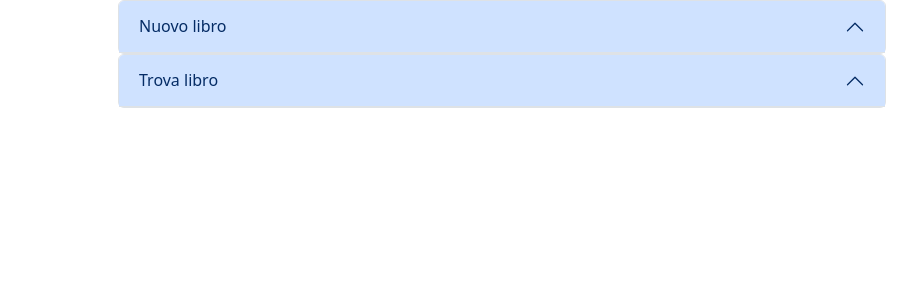
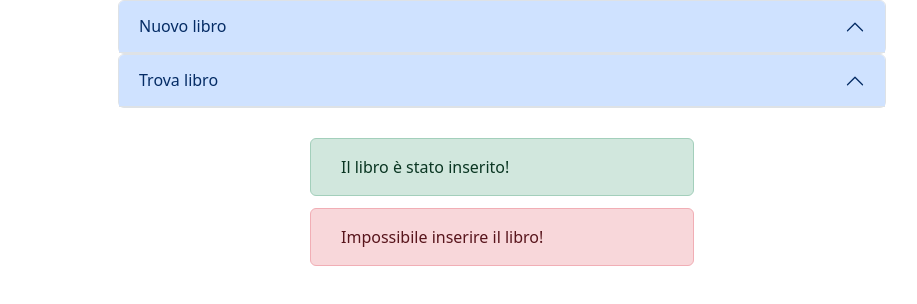
Before and after one commit to Kalo9603/SSW, an Angular app: page / in a window 1280 px wide. Shown: the part 242-546 px from the top of the page, without its empty margins (138-1055 px from the left). Built offline with nearby package versions, Linux system fonts and the light colour scheme; no server answers.

Commit message:
Test sulla notifica

```diff
--- a/src/app/app.component.html
+++ b/src/app/app.component.html
@@ -5,3 +5,4 @@
     <addbook [archive]="archive" />
     <findbook />
 </div>
+<notification />
--- a/src/app/app.component.ts
+++ b/src/app/app.component.ts
@@ -15,7 +15,5 @@ export class AppComponent {
   constructor(private data: ArchiveService) {}
 
   archive = new Archive(this.data);
-  list = this.archive.getList();
-  len = this.archive.size();
 
 }
--- a/src/app/app.module.ts
+++ b/src/app/app.module.ts
@@ -8,13 +8,15 @@ import { BooklistComponent } from './components/booklist/booklist.component';
 import { AddBookComponent } from './components/addbook/addbook.component';
 import { FindbookComponent } from './components/findbook/findbook.component';
 import { FontAwesomeModule } from '@fortawesome/angular-fontawesome';
+import { NotificationComponent } from './notification/notification.component';
 
 @NgModule({
   declarations: [
     AppComponent,
     BooklistComponent,
     AddBookComponent,
-    FindbookComponent
+    FindbookComponent,
+    NotificationComponent
   ],
   imports: [
     BrowserModule,
--- a/src/app/components/findbook/findbook.component.html
+++ b/src/app/components/findbook/findbook.component.html
@@ -8,7 +8,7 @@
       <div class="accordion-body">
 
         <div class="searchBar">
-          <input type="text" id="searchBarBox" class="searchBarBox" placeholder="Cerca..." (keyup)="find()" />
+          <input type="text" id="searchBarBox" class="searchBarBox" placeholder="Cerca titolo o autore..." (keyup)="find()" />
           <button id="searchBtn" class="searchBarBtn bg-primary" (click)="find()"><fa-icon [icon]="searchIcon" /></button>
         </div>
 
--- /dev/null
+++ b/src/app/notification/notification.component.css
@@ -0,0 +1,5 @@
+div {
+    max-width: 30%;
+    margin: 12px auto;
+    padding-left: 30px;
+}
--- /dev/null
+++ b/src/app/notification/notification.component.html
@@ -0,0 +1,2 @@
+<div class="alert alert-success">{{success}}</div>
+<div class="alert alert-danger">{{fail}}</div>
--- /dev/null
+++ b/src/app/notification/notification.component.ts
@@ -0,0 +1,14 @@
+import { Component } from '@angular/core';
+
+@Component({
+  selector: 'notification',
+  templateUrl: './notification.component.html',
+  styleUrls: ['./notification.component.css']
+})
+
+export class NotificationComponent {
+
+  success = "Il libro è stato inserito!";
+  fail = "Impossibile inserire il libro!";
+
+}
--- a/src/app/objects/Archive.ts
+++ b/src/app/objects/Archive.ts
@@ -11,7 +11,7 @@ export class Archive {
         this.list = new Array<Book>();
         this.data = data;
 
-        // Inizializzo dal server
+    // Inizializzo dal server
 
         try {
             this.data.get().subscribe((res) => {
@@ -30,8 +30,6 @@ export class Archive {
 
     private setList(list: Array<Book>) { this.list = list; }
 
-    public size() { return this.list.length; }
-
     public findBook(code: string) {
         return this.list.filter(book => {
             return book.getCode() === code;
@@ -41,8 +39,7 @@ export class Archive {
     public find(key: string) {
         return this.list.filter(book => {
             let lower = key.toLowerCase();
-            return book.getCode().toLowerCase().includes(lower) ||
-            book.getTitle().toLowerCase().includes(lower) ||
+            return book.getTitle().toLowerCase().includes(lower) ||
             book.getAuthor().toLowerCase().includes(lower);
         });
     }
--- a/src/app/service/archive.service.ts
+++ b/src/app/service/archive.service.ts
@@ -13,10 +13,6 @@ export class ArchiveService {
 
   constructor(private http: HttpClient) {}
 
-  public new(): Observable<string> {
-    return this.http.get<string>(this.URL + "new?secret=ssw2022");
-  }
-
   public get(): Observable<string> {
     return this.http.get<string>(this.URL + "get?key=" + this.key);
   }
```
Also changed, not shown: src/app/components/addbook/addbook.component.ts (line endings or trailing spaces), 1 other file (tests, documents, lock files or other folders).
